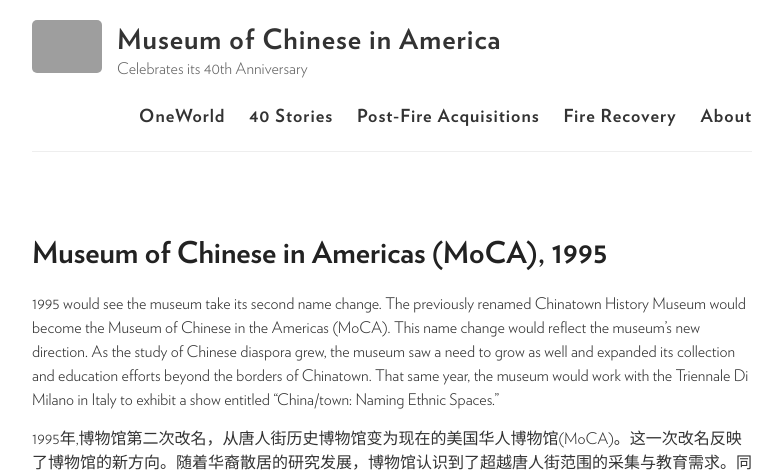
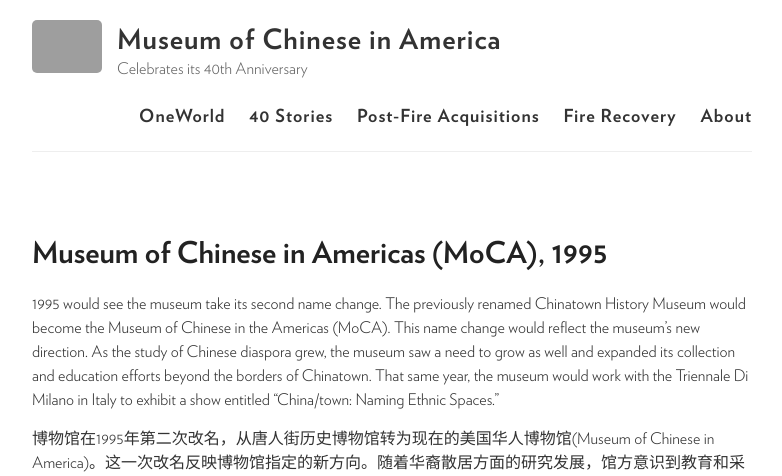
Before and after one commit to moca40/moca40.github.io, a Jekyll site: the page built from _stories/1995-01-01-change-name.md, in a window 1280 px wide. Shown: the top 476 px of the page, without its empty margins (248-1030 px from the left). Built offline with Jekyll 4.4.1, drawn with Linux system fonts in a browser that asks for light colours; some of the changed text lies outside the part shown; grey boxes are pictures that could not be loaded.

Commit message:
Update 1995-01-01-change-name.md

```diff
--- a/_stories/1995-01-01-change-name.md
+++ b/_stories/1995-01-01-change-name.md
@@ -26,6 +26,6 @@
 
 1995 would see the museum take its second name change.  The previously renamed Chinatown History Museum would become the Museum of Chinese in the Americas (MoCA).  This name change would reflect the museum’s new direction.  As the study of Chinese diaspora grew, the museum saw a need to grow as well and expanded its collection and education efforts beyond the borders of Chinatown. That same year, the museum would work with the Triennale Di Milano in Italy to exhibit a show entitled “China/town: Naming Ethnic Spaces.”
 
-1995年,博物馆第二次改名，从唐人街历史博物馆变为现在的美国华人博物馆(MoCA)。这一次改名反映了博物馆的新方向。随着华裔散居的研究发展，博物馆认识到了超越唐人街范围的采集与教育需求。同一年内，博物馆会与意大利的【米兰三年展】合作举办一新展览，名为【唐人街: 指名民族空间】。
+博物馆在1995年第二次改名，从唐人街历史博物馆转为现在的美国华人博物馆(Museum of Chinese in America)。这一次改名反映博物馆指定的新方向。随着华裔散居方面的研究发展，馆方意识到教育和采集的需求超越了唐人街的地方范围。同一年间，美国华人博物馆与意大利的”米兰三年展"合作举办一新展览，名为“唐人街: 指名民族空间.”
 
 {% include slideshow.html %}
```
